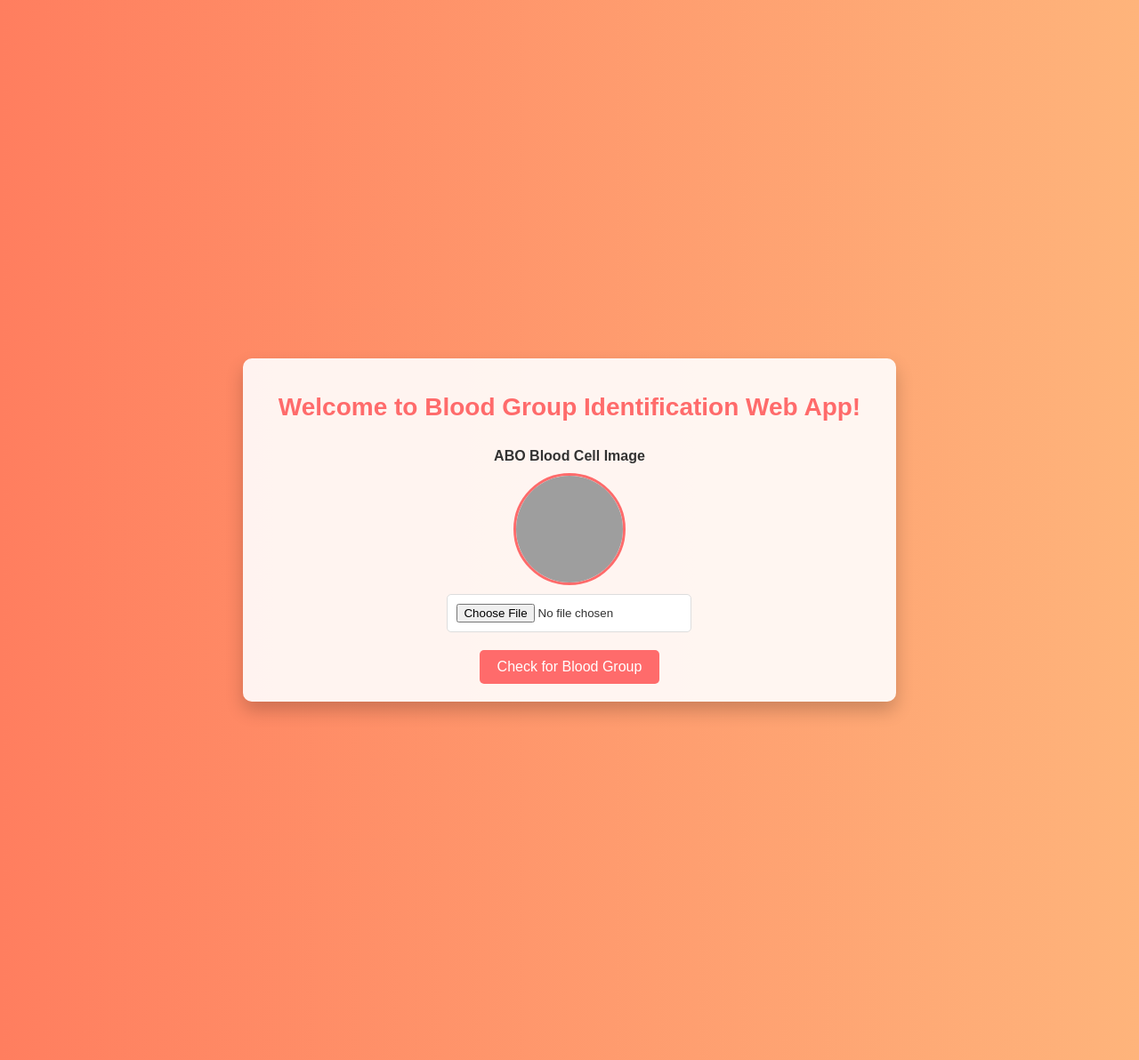
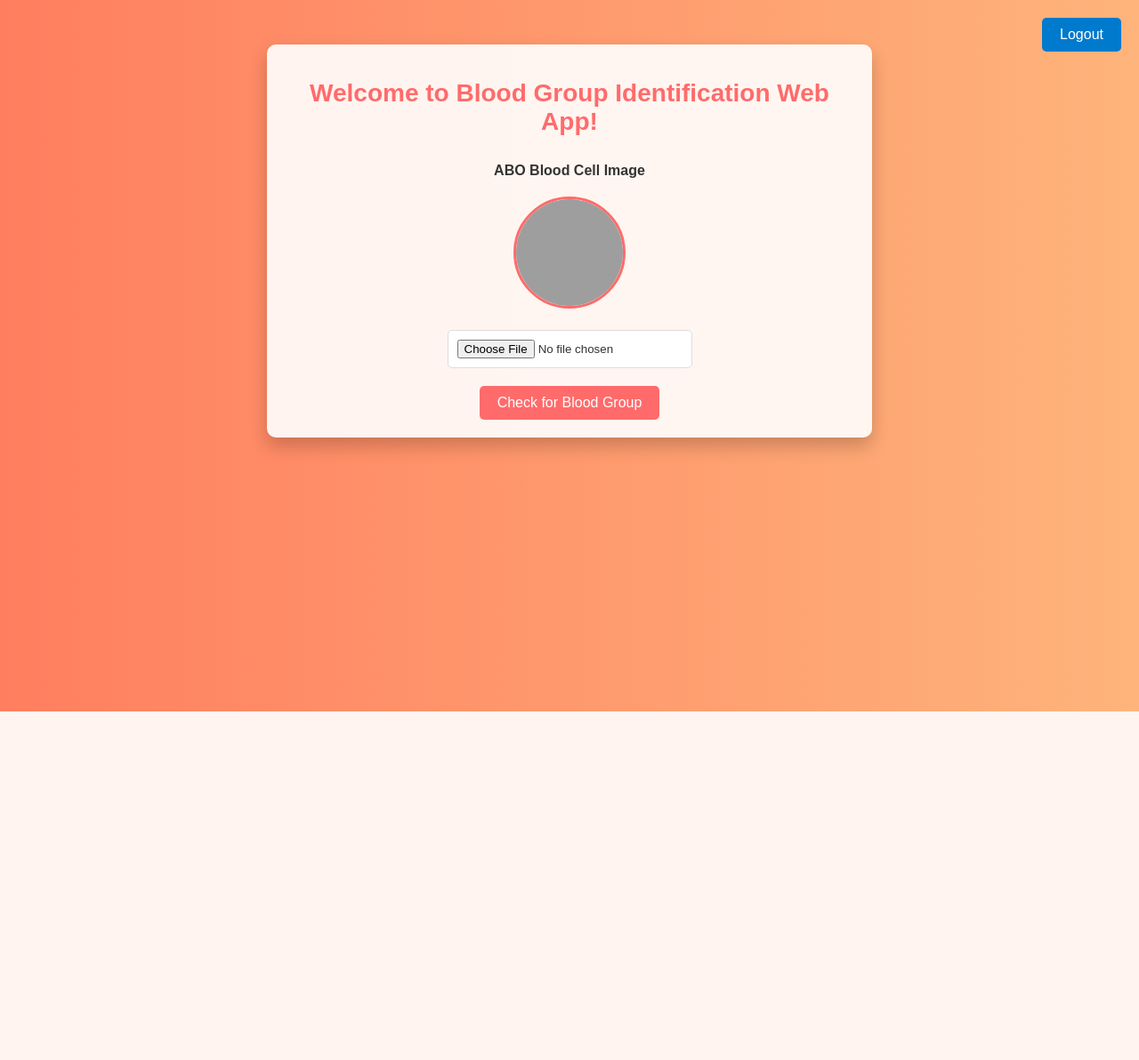
Before and after one commit to sumathi1205/Infosys-project, a Django app: page /profile/ in a window 1280 px wide. Shown: the whole page at 89% size. After the commit the page ends 800 px from the top, so only its background shows below. Run offline with Django 5.2, Linux system fonts and the light colour scheme; grey boxes are pictures that could not be loaded.

Commit message:
Update profile.html

```diff
--- a/demopage/templates/profile.html
+++ b/demopage/templates/profile.html
@@ -10,14 +10,30 @@
             padding: 0;
             font-family: Arial, sans-serif;
             background: linear-gradient(to right, #ff7e5f, #feb47b);
-            display: flex;
-            justify-content: center;
-            align-items: center;
-            height: 149vh;
             color: #333;
         }
 
+        .logout-button {
+            position: absolute;
+            top: 20px;
+            right: 20px;
+            background-color: #007ACC;
+            color: white;
+            padding: 10px 20px;
+            font-size: 16px;
+            border: none;
+            border-radius: 5px;
+            cursor: pointer;
+            transition: background-color 0.3s ease;
+        }
+
+        .logout-button:hover {
+            background-color: #005DAA;
+        }
+
         .container {
+            max-width: 600px;
+            margin: 50px auto;
             background-color: rgba(255, 255, 255, 0.9);
             border-radius: 10px;
             padding: 20px 40px;
@@ -32,18 +48,19 @@
         }
 
         .image-container {
-            display: flex;
-            flex-direction: column;
-            align-items: center;
             margin-bottom: 20px;
+            text-align: center;
         }
 
         label {
             font-weight: bold;
             margin-bottom: 10px;
+            display: block;
         }
 
         input[type="file"] {
+            display: block;
+            margin: 10px auto;
             padding: 10px;
             background-color: #fff;
             border: 1px solid #ddd;
@@ -72,24 +89,33 @@
             object-fit: cover;
             border-radius: 50%;
             border: 3px solid #ff6b6b;
-            margin-bottom: 10px;
+            margin: 10px auto;
         }
 
         .uploaded-image {
-            max-width: 15%;
+            max-width: 25%;
             height: auto;
             border-radius: 10px;
             border: 3px solid #ff6b6b;
-            margin-bottom: 5px;
+            margin: 10px auto;
+        }
+
+        .form-section {
+            margin-bottom: 20px;
+        }
+
+        p {
+            margin: 5px 0;
         }
     </style>
 </head>
 <body>
+    <button class="logout-button" onclick="window.location.href='/logout/'">Logout</button>
     <div class="container">
         <h1>Welcome to Blood Group Identification Web App!</h1>
         <form method="post" enctype="multipart/form-data">
             {% csrf_token %}
-            <div class="image-container">
+            <div class="form-section image-container">
                 <label for="abo_image">ABO Blood Cell Image</label>
                 <img src="https://i.ibb.co/F3wFxyP/abc-blood-group.jpg" alt="ABO Blood Cell" class="blood-cell-image">
                 <input type="file" id="abo_image" name="abo_image" accept="image/*">
```
